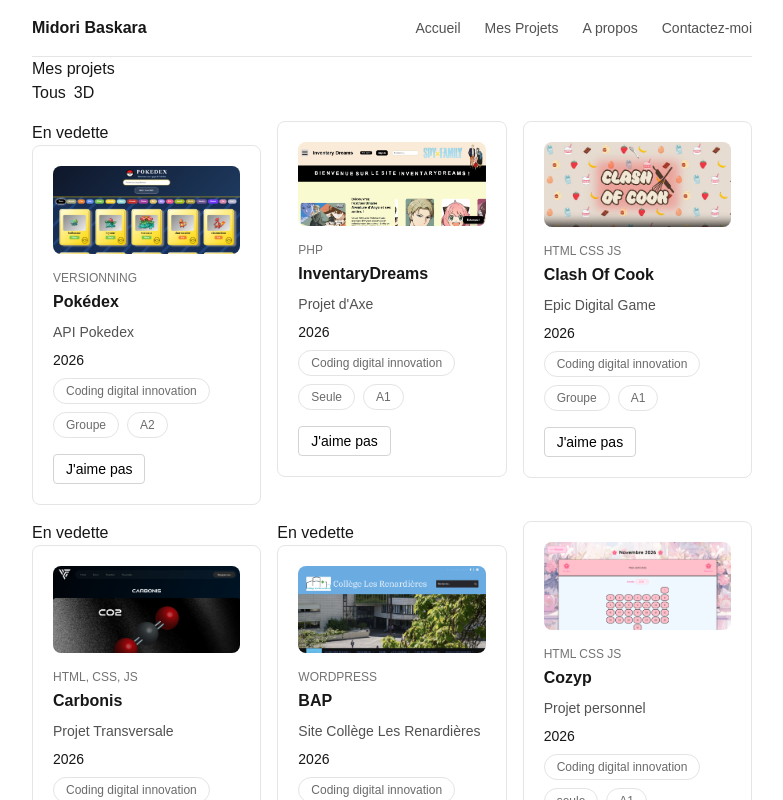
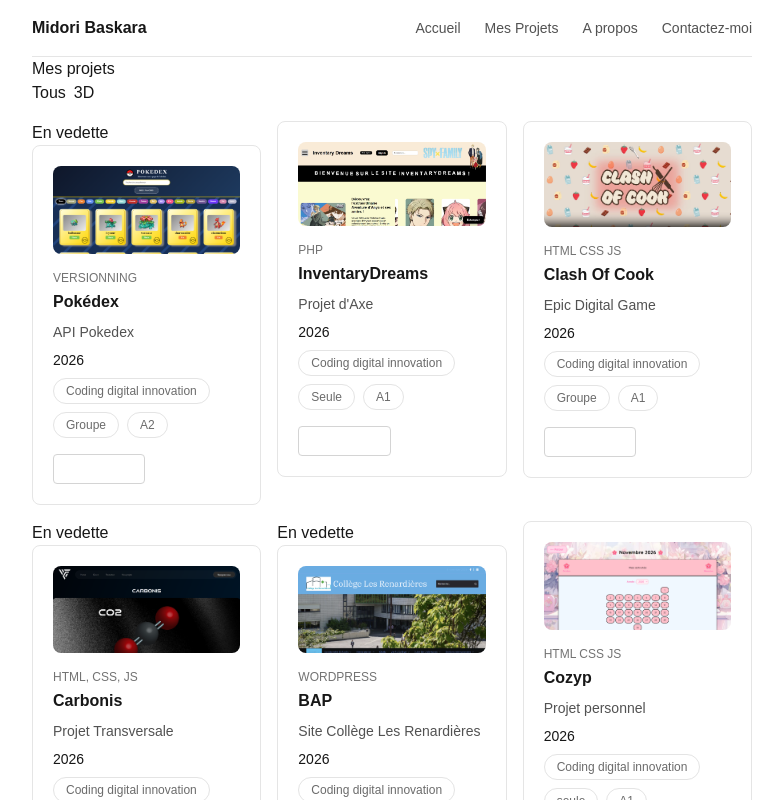
Before and after one commit to midoribaskara-netizen/midori-portfolio-next_js, a Next.js app: page /projets in a window 1280 px wide. Shown: the top 800 px of the page, without its empty margins (248-1031 px from the left). Built offline with nearby package versions, Linux system fonts and the light colour scheme.

Commit message:
test du bouton pour aller directement sur le render des projets

```diff
--- a/app/data/projets.ts
+++ b/app/data/projets.ts
@@ -1,6 +1,7 @@
 export type Projet = {
     id: number
     slug: string
+    site?: string,
     titre: string
     resume: string
     categorie: string
@@ -15,6 +16,7 @@ export const PROJETS: Projet[] = [
     {
         id: 1,
         slug: "pokedex",
+        site: "https://pokedex-pimido-gswa.onrender.com",
         titre: "Pokédex",
         resume: "API Pokedex",
         categorie: "Versionning",
--- a/app/page.tsx
+++ b/app/page.tsx
@@ -24,6 +24,7 @@ export default function Accueil() {
             image={projet.image}
             annee={projet.annee}
             tags={projet.tags}
+            site={projet.site}
           />
           ))}
         </div>
--- a/app/projets/[slug]/page.tsx
+++ b/app/projets/[slug]/page.tsx
@@ -20,6 +20,16 @@ export default async function ProjetPage({
       <p className="mt-6 max-w-xl text-neutral-600">{projet.description}</p>
       <div className="mt-8 flex gap-4">
         <BoutonJaime />
+        {projet.site &&
+        <a
+            href={projet.site}
+            target="_blank"
+            rel="noopener noreferrer"
+            className="mt-4 inline-block rounded bg-black px-5 py-2 text-white"
+        >
+            Voir le site
+        </a>
+        }
         <Bouton label="Tous les projets" href="/projets" variante="contour" />
       </div>
     </article>
--- a/components/bouton-jaime.tsx
+++ b/components/bouton-jaime.tsx
@@ -7,7 +7,7 @@ export default function BoutonJaime() {
 
   const style = aime
     ? "border-red-500 bg-red-500 text-white"
-    : "border-neutral-300 text-black"
+    : "border-neutral-300 text-white"
 
   return (
     <button
--- a/components/carte.tsx
+++ b/components/carte.tsx
@@ -11,9 +11,10 @@ type Props = {
   image: string
   annee: number
   tags: string[]
+  site?: string
 }
 
-export default function Carte({ titre, resume, categorie, href, image, annee, tags }: Props) {
+export default function Carte({ titre, resume, categorie, href, image, annee, tags, site }: Props) {
   return (
     <article className="rounded-lg border border-neutral-200 p-5">
         <Image
@@ -31,6 +32,7 @@ export default function Carte({ titre, resume, categorie, href, image, annee, ta
         </h3>
 
         <p className="mt-2 text-sm text-neutral-600">{resume}</p>
+
         <p className="mt-2 text-sm">{annee}</p>
 
         <div className="mt-2 flex flex-wrap gap-2">
--- a/components/filtre-projets.tsx
+++ b/components/filtre-projets.tsx
@@ -31,6 +31,7 @@ export default function FiltreProjets({ projets }: { projets: Projet[] }) {
             image={projet.image}
             annee={projet.annee}
             tags={projet.tags}
+            site={projet.site}
           />
         </div>
         ))}
```
